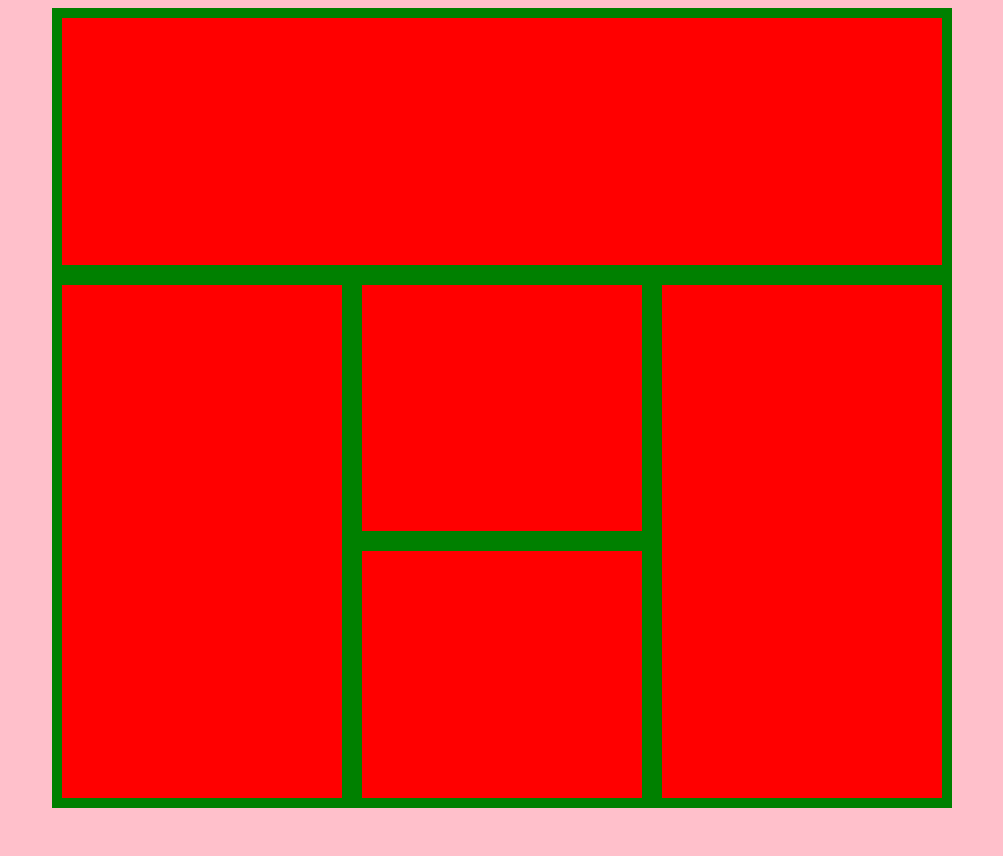
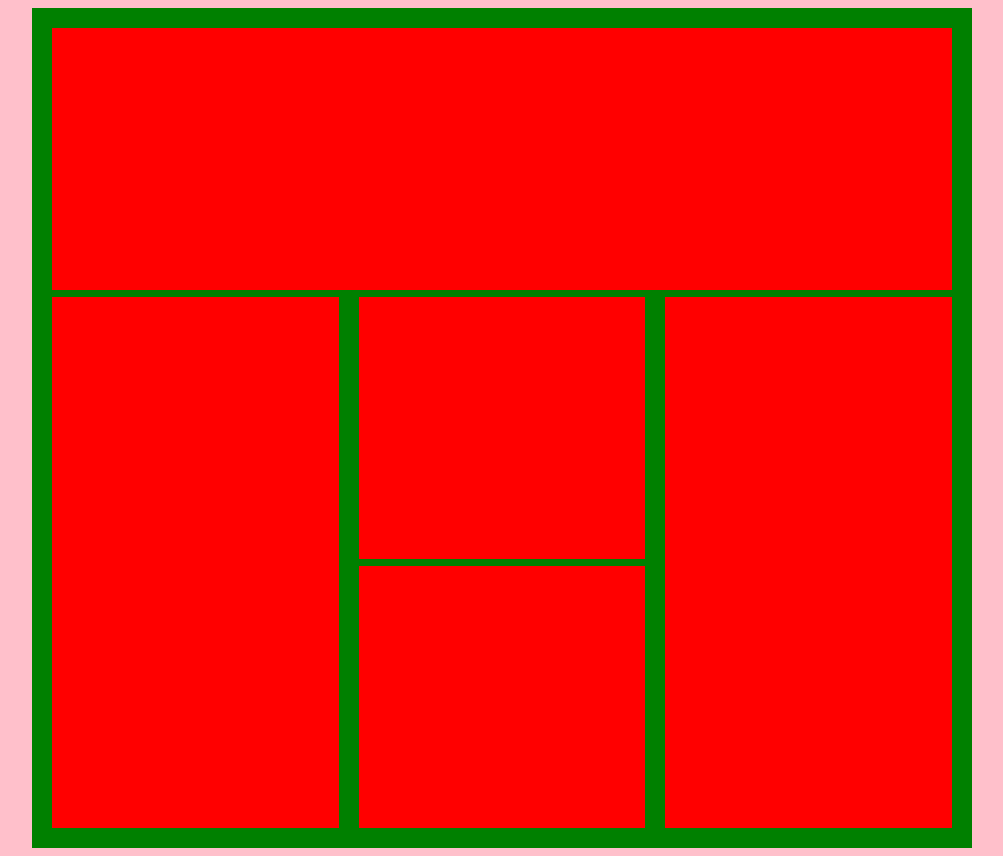
Before and after one commit to Abhineet-Biju/MyScaler, a plain HTML site: page Web Dev/grid.html in a window 1280 px wide. Shown: the whole page, without its empty margins (138-1141 px from the left). Before the commit the page ends 816 px from the top, so only its background shows below. Drawn offline with Linux system fonts and the light colour scheme.

Commit message:
Added padding, and declared row and column gap.

```diff
--- a/Web Dev/grid.html
+++ b/Web Dev/grid.html
@@ -17,14 +17,16 @@
       height: 800px;
       width: 900px;
       margin: auto;
+      padding: 20px;
       display: grid;
+      row-gap: 7px;
+      column-gap: 20px;
       grid-template-columns: 1fr 1fr 1fr;
       grid-template-rows: 1fr 1fr 1fr;
     }
 
     .box {
       background-color: red;
-      margin: 10px;
     }
 
     #item1 {
```
